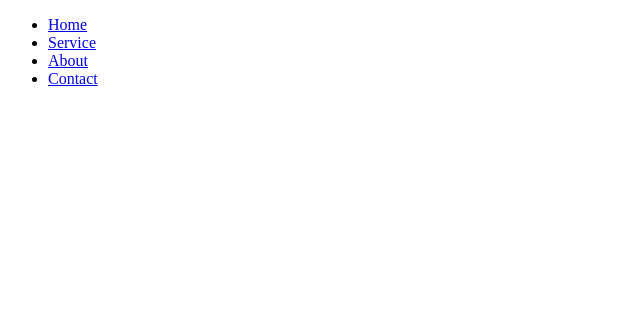
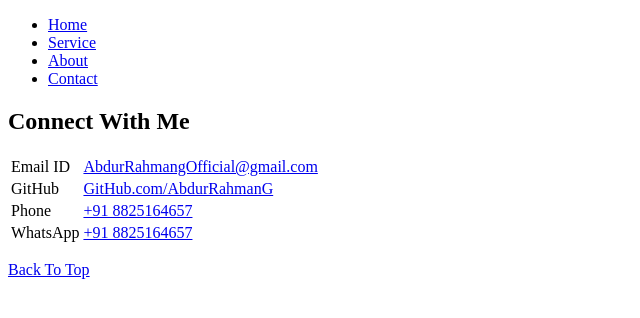
Before and after one commit to AbdurRahmanG/ResumeInHTML5Only, a plain HTML site: page pages/about.html in a window 1280 px wide. Shown: the whole page, without its empty margins (0-640 px from the left). Drawn offline with Linux system fonts and the light colour scheme.

Commit message:
Footer for all pages added

```diff
--- a/pages/about.html
+++ b/pages/about.html
@@ -27,6 +27,33 @@
     </header>
     <!-- End of Header Section -->
 
+    <!-- Footer Section for All Pages -->
+    <footer>
+        <!-- Connect with me Section -->
+        <h2 id="connectWithMe">Connect With Me</h2>
+        <table>
+            <tr>
+                <td>Email ID</td>
+                <td><a href="mailto:abdurrahmangofficial@gmail.com" target="_blank">AbdurRahmangOfficial@gmail.com</a>
+                </td>
+            </tr>
+            <tr>
+                <td>GitHub</td>
+                <td> <a href="http://www.github.com/abdurrahmang" target="_blank">GitHub.com/AbdurRahmanG</a></td>
+            </tr>
+            <tr>
+                <td>Phone</td>
+                <td><a href="tel:+918825164657" target="_blank">+91 8825164657</a></td>
+            </tr>
+            <tr>
+                <td>WhatsApp</td>
+                <td><a href="http://wa.me/918825164657" target="_blank">+91 8825164657</a></td>
+            </tr>
+        </table>
+        <p><a href="#">Back To Top</a></p>
+    </footer>
+    <!-- End of Footer Section -->
+
 </body>
 
 </html>
```
Also changed, not shown: pages/contact.html (+27 -0 lines), pages/services.html (+27 -0 lines).
